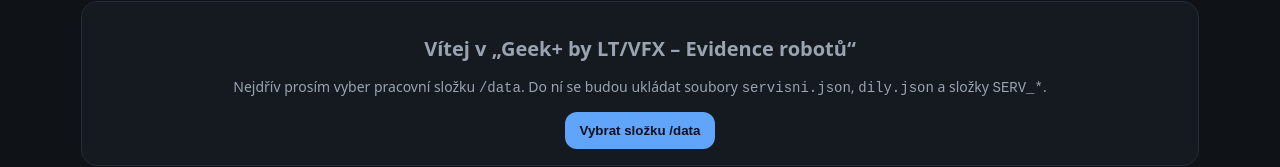
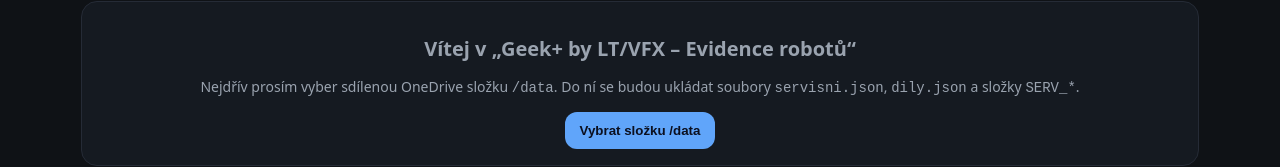
Before and after one commit to OndraMa/Ticket-Portal-, a plain HTML site: page index.html in a window 1280 px wide. Shown: the part 144-311 px from the top of the page. Drawn offline with nearby package versions, Linux system fonts and the light colour scheme; a script that the page names is missing.

Commit message:
Update index.html
Edit pomocného textu pro výběr složky.

```diff
--- a/index.html
+++ b/index.html
@@ -204,7 +204,7 @@
     <section id="secGate">
       <div class="card center">
         <h2>Vítej v „Geek+ by LT/VFX – Evidence robotů“</h2>
-        <p class="soft">Nejdřív prosím vyber pracovní složku <code>/data</code>. Do ní se budou ukládat soubory <code>servisni.json</code>, <code>dily.json</code> a složky <code>SERV_*</code>.</p>
+        <p class="soft">Nejdřív prosím vyber sdílenou OneDrive složku  <code>/data</code>. Do ní se budou ukládat soubory <code>servisni.json</code>, <code>dily.json</code> a složky <code>SERV_*</code>.</p>
         <div class="row" style="justify-content:center; margin-top:12px;">
           <button id="gatePick" class="primary">Vybrat složku /data</button>
         </div>
```
